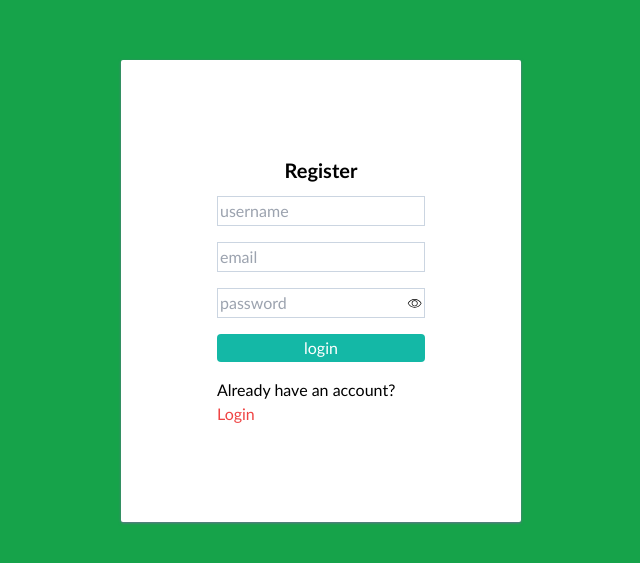
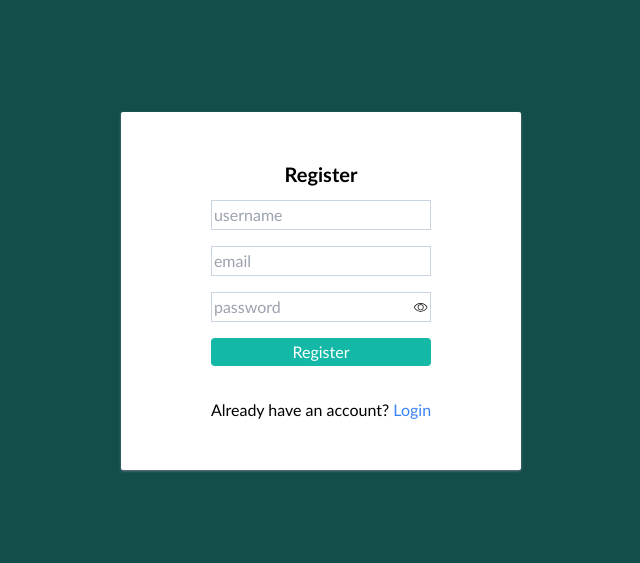
Before and after one commit to abhradeep01/blog-site, a React (Create React App) app in the folder client/: page /register in a window 1280 px wide. Shown: the part 109-672 px from the top of the page, without its empty margins (319-959 px from the left). Built offline with nearby package versions, Linux system fonts and the light colour scheme.

Commit message:
login and register page was connected with backend

```diff
--- a/client/package.json
+++ b/client/package.json
@@ -6,6 +6,7 @@
     "@testing-library/jest-dom": "^5.17.0",
     "@testing-library/react": "^13.4.0",
     "@testing-library/user-event": "^13.5.0",
+    "axios": "^1.7.7",
     "quill": "^2.0.2",
     "react": "^18.3.1",
     "react-dom": "^18.3.1",
@@ -40,5 +41,6 @@
   },
   "devDependencies": {
     "tailwindcss": "^3.4.13"
-  }
+  },
+  "proxy":"http://localhost:6712/api/"
 }
--- a/client/src/components/BlogPost.js
+++ b/client/src/components/BlogPost.js
@@ -39,7 +39,7 @@ function BlogPost({ blogContent = new Array([]), blogImg, blogKey, blogTitle })
     <div className={`w-full flex ${even? 'flex-row-reverse' : 'flex-row'} gap-8 x-sm:flex-col-reverse x-sm:gap-2`}>
       <div className="w-1/2 flex flex-col gap-2 p-2 x-sm:w-full">
         <div>
-          <h3 className="text-3xl font-bold capitalize text-cyan-500">
+          <h3 className="text-3xl font-bold capitalize text-cyan-600">
             {blogTitle}
           </h3>
         </div>
--- a/client/src/components/LogIn.js
+++ b/client/src/components/LogIn.js
@@ -1,27 +1,57 @@
 import React, { useState } from 'react'
 import { EyeClose, EyeOpen } from '../icons/icons';
-import { Link } from 'react-router-dom';
+import { Link, useNavigate } from 'react-router-dom';
+import axios from 'axios';
 
 function LogIn() {
     //password show or not show
     const [showPassword,setShowPassword] = useState(false);
-    //for taking username
-    const [username,setUsername] = useState('');
-    //for taking password
-    const [password,setPassword] = useState('');
+    //for taking inputs
+    const [inputs, setInputs] = useState({
+        username:"",
+        password:""
+    });
+    //set error
+    const [err,setErr] = useState('');
+    //for page navigation
+    const navigate = useNavigate();
+    //handle change on input field
+    const handleOnChange = (e) => {
+        setInputs(prev=>({...prev,[e.target.name]:e.target.value}))
+    }
+
+    //handle submit
+    const handleSubmit = async (e) =>{
+        e.preventDefault();
+        try{
+            if(inputs.username && inputs.password){
+                await axios.post("/auth/login",inputs);
+                navigate('/');
+                setInputs({
+                    username:"",
+                    password:""
+                });
+            }
+            else{
+                setErr('please fill all the required fields');
+            }
+        }catch(err){
+            setErr(err.response.data || "Login failed");
+        }
+    }
 
   return (
-    <div className="w-full h-[100vh] flex justify-center items-center bg-green-600 mt[5rem]">
-        <div className="w-[400px] x-sm:w-[95%] flex flex-col items-center gap-3 p-[6rem] bg-white rounded-sm shadow shadow-slate-500">
+    <div className="w-full h-[100vh] flex justify-center items-center bg-teal-900">
+        <div className="w-[400px] x-sm:w-[95%] flex flex-col items-center gap-3 p-[3rem] bg-white rounded-sm shadow shadow-slate-500">
             <div>
                 <h1 className="text-xl font-extrabold">
                     LogIn
                 </h1>
             </div>
             <form className='bg-white flex flex-col gap-4'>
-                <input required type="text" placeholder='username' value={username} onChange={(e)=>setUsername(e.target.value)} className='focus:outline-none border border-slate-300 p-0.5' />
-                <div className="relative w-full h-fit ">
-                    <input required type={showPassword?'text':'password'} placeholder='password' value={password} onChange={(e)=>setPassword(e.target.value)} className='w-full focus:outline-none border border-slate-300 p-0.5' />
+                <input required type="text" placeholder='username' name='username' value={inputs.username} onChange={handleOnChange} className='focus:outline-none border border-slate-300 p-0.5 w-full' />
+                <div className="relative w-full h-fit">
+                    <input required type={showPassword?'text':'password'} placeholder='password' name='password' value={inputs.password} onChange={handleOnChange} className='w-full focus:outline-none border border-slate-300 p-0.5' />
                     <div className="absolute right-[0.125rem] top-0 bottom-0 z-10 h-full flex justify-center items-center" onClick={()=>setShowPassword(!showPassword)}>
                         {
                             showPassword?
@@ -30,11 +60,14 @@ function LogIn() {
                         }
                     </div>
                 </div>
-                <button className="bg-teal-500 w-full py-0.5 text-white text-base font-medium rounded">
+                <div>
+                    <p className="text-red-500">{err}</p>
+                </div>
+                <button className="bg-teal-500 w-full py-0.5 text-white text-base font-medium rounded" onClick={handleSubmit}>
                     login
                 </button>
                 <div>
-                    Didn't have any account? <Link to={'/register'} children={'register'} className='text-red-500 capitalize'/>
+                    Didn't have any account? <Link to={'/register'} children={'register'} className='text-blue-500 capitalize'/>
                 </div>
             </form>
         </div>
--- a/client/src/components/Register.js
+++ b/client/src/components/Register.js
@@ -1,30 +1,96 @@
 import React, { useState } from 'react'
-import { EyeClose, EyeOpen } from '../icons/icons';
-import { Link } from 'react-router-dom';
+import { Camera, EyeClose, EyeOpen, User } from '../icons/icons';
+import { Link, useNavigate } from 'react-router-dom';
+import axios from 'axios';
 
 function Register() {
     //password show or not show
     const [showPassword,setShowPassword] = useState(false);
-    //for taking username
-    const [username,setUsername] = useState('');
-    //for taking email
-    const [email,setEmail] = useState('');
-    //for taking password
-    const [password,setPassword] = useState('');
+    //set userImg
+    // const [userImg,setUserImg] = useState(null);
+    //for taking new user input
+    const [inputs, setInput] = useState({
+        username:"",
+        email:"",
+        password:""
+    });
+    //error state
+    const [err,setErr] = useState(null);
+    const navigate = useNavigate();
+
+
+    //handle change on input field
+    const handleChange = (e) =>{
+        setInput(prev=>({...prev,[e.target.name]:e.target.value}))
+    }
+
+    //handle image upload
+    // const imgUpload = (e) =>{
+    //     const imgFile = e.target.files[0];
+    //     if(imgFile.type.startsWith('image/')){
+    //         var filereader = new FileReader();
+    //         filereader.readAsDataURL(imgFile);
+    //         filereader.onload = () =>{
+    //             setUserImg(filereader.result);
+    //         }
+    //         filereader.onerror = (err) =>{
+    //             setErr(err);
+    //         }
+    //     }
+    //     else{
+    //         setErr('please upload a image file');
+    //     }
+    // }
+
+    //handle submit
+    const handleSubmit = async (e) =>{
+        e.preventDefault();
+        try{
+            if(inputs.username && inputs.email && inputs.password){
+                // const dataForm = new FormData();
+                // dataForm.append('username',inputs.username);
+                // dataForm.append('email',inputs.email);
+                // dataForm.append('password',inputs.password);
+                // dataForm.append('image',userImg);
+                await axios.post("/auth/register",inputs);
+                navigate('/login');
+                setInput({
+                    username:'',
+                    email:'',
+                    password:''
+                });
+            }
+            else{
+                setErr('please fill all the required fields');
+            }
+        }catch(err){
+            setErr(err.response.data || 'Registration failed');
+        }
+    }
 
   return (
-    <div className="w-full h-[100vh] flex justify-center items-center bg-green-600 mt[5rem]">
-        <div className="w-[400px] x-sm:w-[95%] flex flex-col items-center gap-3 p-[6rem] bg-white rounded-sm shadow shadow-slate-500">
+    <div className="w-full h-[100vh] flex justify-center items-center bg-teal-900 ">
+        <div className="w-[400px] x-sm:w-[95%] flex flex-col items-center gap-3 p-[3rem] bg-white rounded-sm shadow shadow-slate-500">
             <div>
                 <h1 className="text-xl font-extrabold">
                     Register
                 </h1>
             </div>
             <form className='bg-white flex flex-col gap-4'>
-                <input required type="text" placeholder='username' value={username} onChange={(e)=>setUsername(e.target.value)} className='focus:outline-none border border-slate-300 p-0.5' />
-                <input required type="email" placeholder='email' value={email} onChange={(e)=>setEmail(e.target.value)} className='focus:outline-none border border-slate-300 p-0.5'/>
+                {/* <div className='relative w-[120px] h-[120px]'>
+                    {userImg?<img src={userImg} alt='' className='rounded-full border w-full h-full'/>:<User/>}
+                    <div className="absolute right-0 bottom-0 z-10 bg-slate-300 rounded-full p-0.5">
+                        <label htmlFor="userImg">
+                            <Camera/>
+                        </label>
+                        <input type="file" name="userImg" id="userImg" height={120} width={120} onChange={imgUpload} className='hidden'/>
+                    </div>
+                </div> */}
+
+                <input required type="text" placeholder='username' name='username' value={inputs.username} onChange={handleChange} className='w-full focus:outline-none border border-slate-300 p-0.5' />
+                <input required type="email" placeholder='email' name='email' value={inputs.email} onChange={handleChange} className='w-full focus:outline-none border border-slate-300 p-0.5'/>
                 <div className="relative w-full h-fit ">
-                    <input required type={showPassword?'text':'password'} placeholder='password' value={password} onChange={(e)=>setPassword(e.target.value)} className='w-full focus:outline-none border border-slate-300 p-0.5' />
+                    <input required type={showPassword?'text':'password'} placeholder='password' name='password' value={inputs.password} onChange={handleChange} className='w-full focus:outline-none border border-slate-300 p-0.5' />
                     <div className="absolute right-[0.125rem] top-0 bottom-0 z-10 h-full flex justify-center items-center" onClick={()=>setShowPassword(!showPassword)}>
                         {
                             showPassword?
@@ -33,11 +99,12 @@ function Register() {
                         }
                     </div>
                 </div>
-                <button className="bg-teal-500 w-full py-0.5 text-white text-base font-medium rounded">
-                    login
+                <button className="bg-teal-500 w-full py-0.5 text-white text-base font-medium rounded" onClick={handleSubmit}>
+                    Register
                 </button>
+                <p className='text-red-500'>{err}</p>
                 <div>
-                    Already have an account? <Link to={'/login'} children={'login'} className='text-red-500 capitalize'/>
+                    Already have an account? <Link to={'/login'} children={'login'} className='text-blue-500 capitalize'/>
                 </div>
             </form>
         </div>
```
Also changed, not shown: client/src/icons/icons.js (+14 -0 lines), 1 other file (tests, documents, lock files or other folders).
